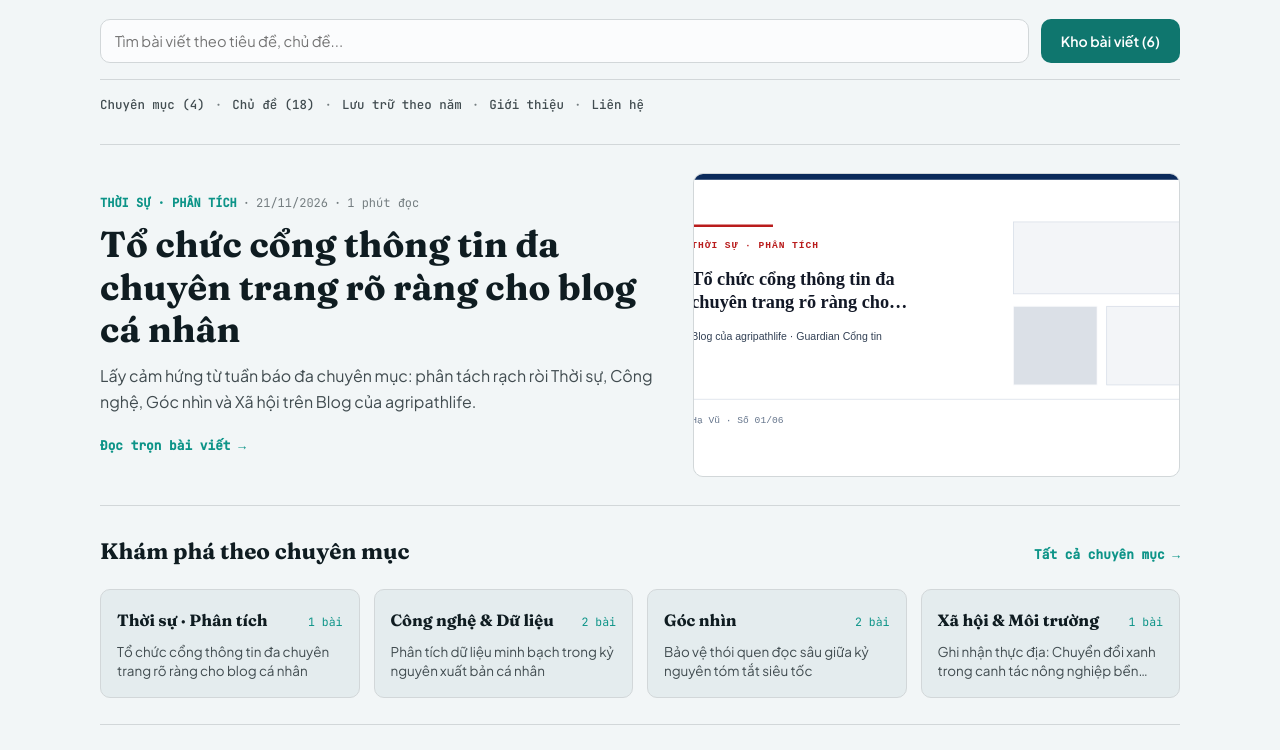
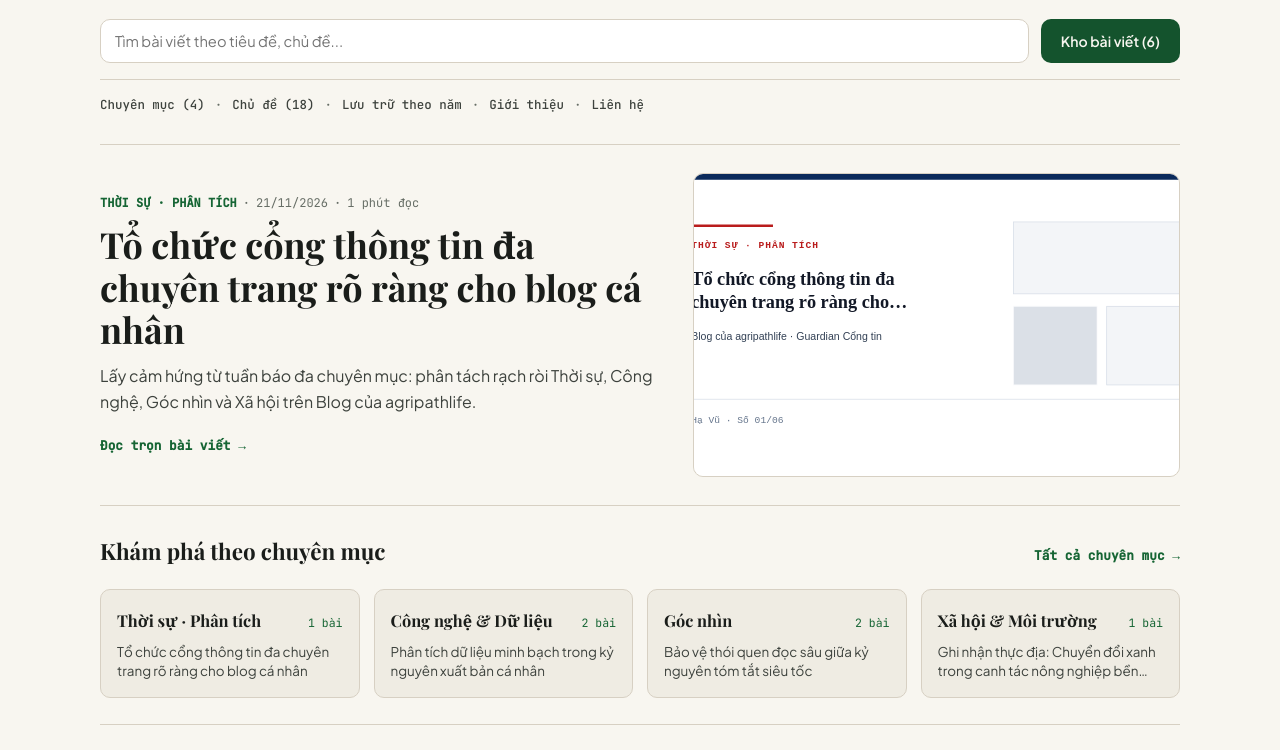
Before and after one commit to agripathlife/agripathlife.github.io, an Astro site: page / in a window 1280 px wide. Shown: the part 242-992 px from the top of the page. Built offline with nearby package versions, Linux system fonts and the light colour scheme; Astro itself is replaced by a stand-in of ours; a web font is replaced by a local one.

Commit message:
Đạo Ký: Cập nhật giao diện & cấu hình web (Blog của agripathlife)

```diff
--- a/src/cau_hinh/trang_web.ts
+++ b/src/cau_hinh/trang_web.ts
@@ -83,23 +83,7 @@ export const SITE_CONFIG: SiteIdentityConfig = {
   "authorName": "Hạ Vũ",
   "authorBio": "Một thoáng nhân gian đẹp biết bao !",
   "themeMode": "light",
-  "templateStyle": "guardian-portal",
-  "themeColors": {
-    "light": {
-      "canvas": "#F2F6F7",
-      "surface": "#E4ECEE",
-      "textPrimary": "#0F1C21",
-      "accent": "#0F766E",
-      "link": "#0D9488"
-    },
-    "dark": {
-      "canvas": "#0D1317",
-      "surface": "#141E24",
-      "textPrimary": "#EDF2F4",
-      "accent": "#2DD4BF",
-      "link": "#5EEAD4"
-    }
-  },
+  "templateStyle": "monocle-magazine",
   "isMultiPage": true,
   "pagesUrl": "https://agripathlife.github.io",
   "customDomain": "",
--- a/src/layouts/BaseLayout.astro
+++ b/src/layouts/BaseLayout.astro
@@ -565,17 +565,17 @@ const drawerExtraNav = SITE_CONFIG.isMultiPage
 
 <style is:global>
   :root {
-    --bg: #F2F6F7;
-    --surface: #E4ECEE;
-    --card: #FBFCFD;
-    --border: #D2D7D9;
-    --text: #0F1C21;
-    --text-2: #414C50;
-    --muted: #757E81;
-    --accent: #0F766E;
-    --accent-text: #FFFFFF;
-    --link: #0D9488;
-    --font-display: 'Fraunces', Georgia, serif;
+    --bg: #F8F6F0;
+    --surface: #EFECE3;
+    --card: #FFFFFF;
+    --border: #D7D0C3;
+    --text: #1A1D1A;
+    --text-2: #3D423D;
+    --muted: #676E66;
+    --accent: #14532D;
+    --accent-text: #F8F6F0;
+    --link: #166534;
+    --font-display: 'Playfair Display', Georgia, serif;
     --font-body: 'Plus Jakarta Sans', system-ui, -apple-system, sans-serif;
     --font-mono: 'JetBrains Mono', ui-monospace, monospace;
   }
```
Also changed, not shown: .blogvn/site-config.json, public/manifest.webmanifest, public/tainguyen/hinhanh/og-default.svg.
